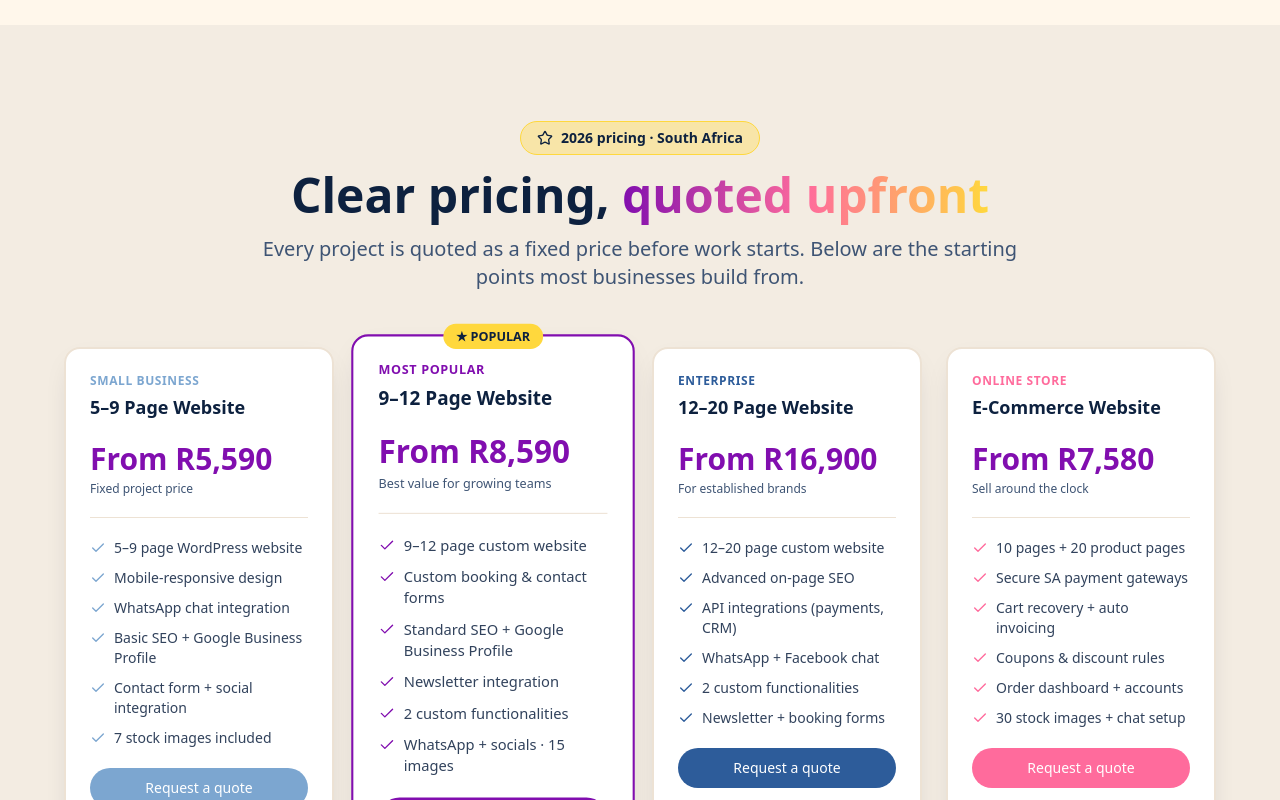
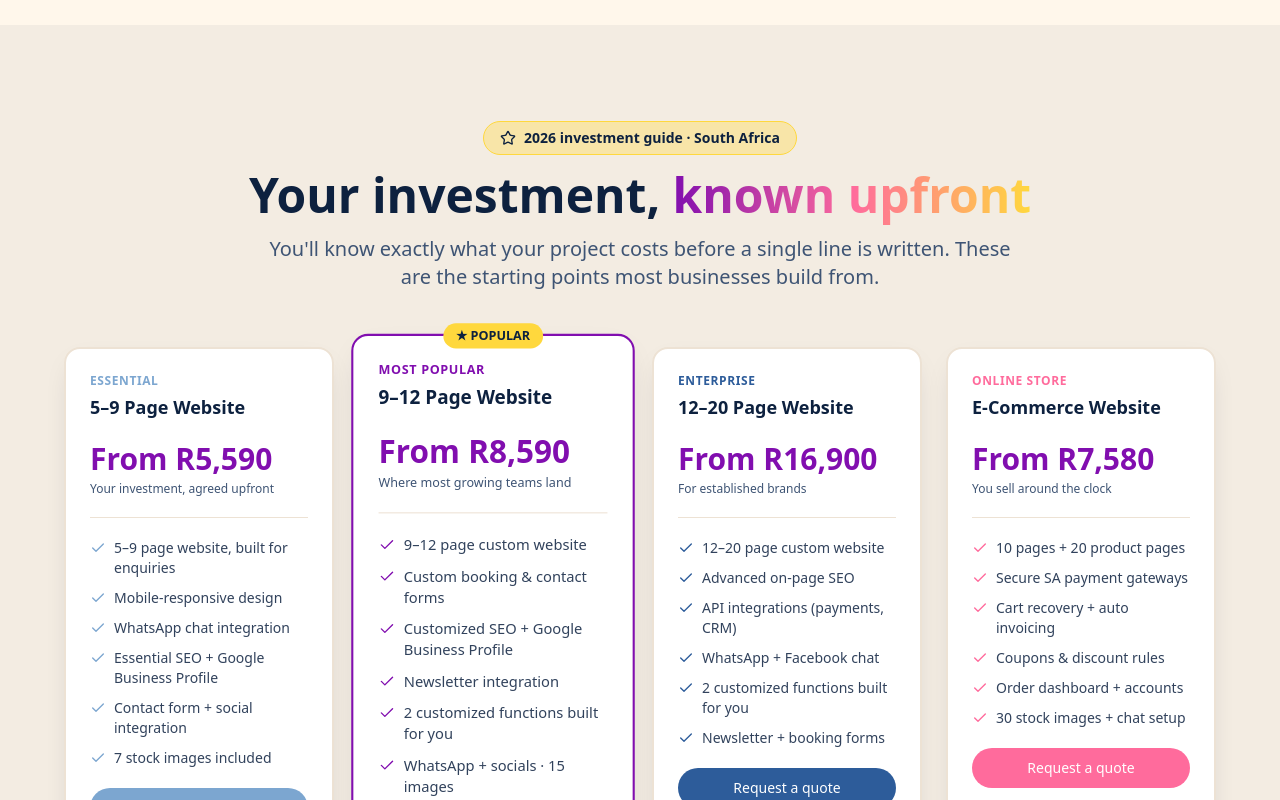
Before and after one commit to nv-mgazi/endlessx360-the-future-secured, a React (Vite) app: page / in a window 1280 px wide. Shown: the part 4980-5780 px from the top of the page. Built offline with nearby package versions, Linux system fonts and the light colour scheme; the HTML template or start-up script is replaced by a standard one.

Commit message:
Changes
Co-authored-by: nv-mgazi <147007523+nv-mgazi@users.noreply.github.com>

```diff
--- a/src/components/Pricing.tsx
+++ b/src/components/Pricing.tsx
@@ -5,16 +5,16 @@ import { waLink } from "@/lib/contact";
 
 const tiers = [
   {
-    name: "Small Business",
+    name: "Essential",
     sub: "5–9 Page Website",
     price: "R5,590",
-    tag: "Fixed project price",
+    tag: "Your investment, agreed upfront",
     color: "hsl(var(--brand-sky))",
     features: [
-      "5–9 page WordPress website",
+      "5–9 page website, built for enquiries",
       "Mobile-responsive design",
       "WhatsApp chat integration",
-      "Basic SEO + Google Business Profile",
+      "Essential SEO + Google Business Profile",
       "Contact form + social integration",
       "7 stock images included",
     ],
@@ -23,15 +23,15 @@ const tiers = [
     name: "Most Popular",
     sub: "9–12 Page Website",
     price: "R8,590",
-    tag: "Best value for growing teams",
+    tag: "Where most growing teams land",
     color: "hsl(var(--brand-purple))",
     popular: true,
     features: [
       "9–12 page custom website",
       "Custom booking & contact forms",
-      "Standard SEO + Google Business Profile",
+      "Customized SEO + Google Business Profile",
       "Newsletter integration",
-      "2 custom functionalities",
+      "2 customized functions built for you",
       "WhatsApp + socials · 15 images",
     ],
   },
@@ -46,7 +46,7 @@ const tiers = [
       "Advanced on-page SEO",
       "API integrations (payments, CRM)",
       "WhatsApp + Facebook chat",
-      "2 custom functionalities",
+      "2 customized functions built for you",
       "Newsletter + booking forms",
     ],
   },
@@ -54,7 +54,7 @@ const tiers = [
     name: "Online Store",
     sub: "E-Commerce Website",
     price: "R7,580",
-    tag: "Sell around the clock",
+    tag: "You sell around the clock",
     color: "hsl(var(--brand-coral))",
     features: [
       "10 pages + 20 product pages",
@@ -75,14 +75,14 @@ const Pricing = () => {
           <div className="text-center space-y-4 mb-14">
             <div className="inline-flex items-center gap-2 px-4 py-1.5 rounded-full bg-[hsl(var(--brand-yellow)/0.35)] border border-[hsl(var(--brand-yellow))]">
               <Star className="w-4 h-4 text-[hsl(var(--brand-navy))]" />
-              <span className="text-sm font-semibold text-[hsl(var(--brand-navy))]">2026 pricing · South Africa</span>
+              <span className="text-sm font-semibold text-[hsl(var(--brand-navy))]">2026 investment guide · South Africa</span>
             </div>
             <h2 className="text-4xl md:text-5xl font-bold">
-              Clear pricing, <span className="gradient-text">quoted upfront</span>
+              Your investment, <span className="gradient-text">known upfront</span>
             </h2>
             <p className="text-xl text-muted-foreground max-w-3xl mx-auto">
-              Every project is quoted as a fixed price before work starts. Below are the
-              starting points most businesses build from.
+              You'll know exactly what your project costs before a single line is written.
+              These are the starting points most businesses build from.
             </p>
           </div>
 
@@ -141,7 +141,7 @@ const Pricing = () => {
 
           <p className="text-center text-sm text-muted-foreground mt-8 max-w-2xl mx-auto">
             Hosting, domains and optional care plans (updates, backups and small changes)
-            are quoted separately so you only pay for what you actually need.
+            are quoted separately, so you only ever invest in what you actually need.
           </p>
         </div>
       </div>
```
